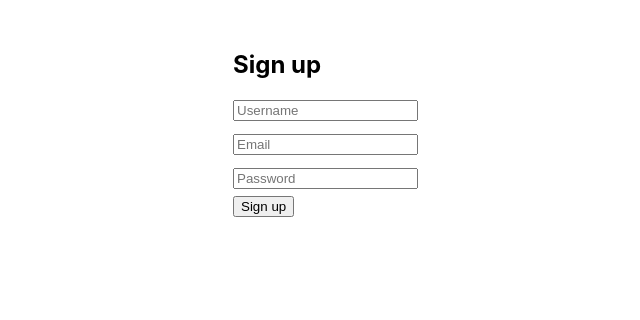
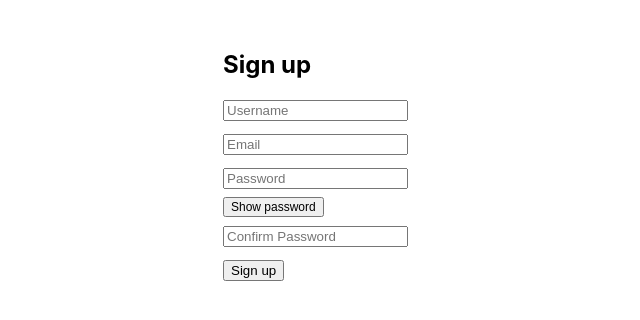
Before and after one commit to xuantrungtrinh/IELTS-app, a React (Create React App) app in the folder frontend/: page /signup in a window 1280 px wide. Shown: the top 320 px of the page, without its empty margins (257-897 px from the left). Built offline with nearby package versions, Linux system fonts and the light colour scheme.

Commit message:
update auth

```diff
--- a/frontend/src/App.js
+++ b/frontend/src/App.js
@@ -4,6 +4,7 @@ import Login from "./pages/Login";
 import Home from "./pages/Home";
 import Dashboard from "./pages/Dashboard";
 import ProtectedRoute from "./pages/ProtectedRoute";
+import NotFound from "./pages/NotFound";
 
 function App() {
   return (
@@ -21,6 +22,9 @@ function App() {
             </ProtectedRoute>
           }
         />
+
+        {/* 404 route */}
+        <Route path="*" element={<NotFound />} />
       </Routes>
     </BrowserRouter>
   );
--- a/frontend/src/pages/Login.js
+++ b/frontend/src/pages/Login.js
@@ -45,7 +45,7 @@ function Login() {
 
   return (
     <div style={{ maxWidth: "300px", margin: "50px auto" }}>
-      <h2>Login</h2>
+      <h2>Log in</h2>
 
       {error && <p style={{ color: "red" }}>{error}</p>}
       {success && <p style={{ color: "green" }}>{success}</p>}
@@ -71,7 +71,7 @@ function Login() {
           />
         </div>
 
-        <button type="submit">Login</button>
+        <button type="submit">Log in</button>
       </form>
 
     </div>
--- /dev/null
+++ b/frontend/src/pages/NotFound.js
@@ -0,0 +1,18 @@
+import { Link } from "react-router-dom";
+
+function NotFound() {
+  return (
+    <div style={{ textAlign: "center", marginTop: "80px" }}>
+      <h1>404</h1>
+      <h2>Oops! We can't find that page.</h2>
+      <p>
+        Sorry, the page you were looking for doesn’t exist.
+      </p>
+      <Link to="/">
+        <button>Go back home</button>
+      </Link>
+    </div>
+  );
+}
+
+export default NotFound;
--- a/frontend/src/pages/Signup.js
+++ b/frontend/src/pages/Signup.js
@@ -5,14 +5,34 @@ function Signup() {
   const [username, setUsername] = useState("");
   const [email, setEmail] = useState("");
   const [password, setPassword] = useState("");
+  const [confirmPassword, setConfirmPassword] = useState("");
+  const [showPassword, setShowPassword] = useState(false);
   const [passwordTouched, setPasswordTouched] = useState(false);
   const [message, setMessage] = useState("");
 
   const navigate = useNavigate();
 
+  // 🔹 CHANGED: Simplified strength logic based only on length
+  const getPasswordStrength = () => {
+    if (password.length < 6) return "Weak";
+    if (password.length >= 12) return "Strong";
+    return "Medium"; // 6–11 characters
+  };
+
   const handleSignup = async (e) => {
     e.preventDefault();
     setMessage("");
+
+    // 🔹 ADDED: Prevent submit if password < 6
+    if (password.length < 6) {
+      setMessage("Password must be at least 6 characters");
+      return;
+    }
+
+    if (password !== confirmPassword) {
+      setMessage("Passwords do not match");
+      return;
+    }
 
     try {
       const res = await fetch("https://ielts-app-x5f5.onrender.com/signup", {
@@ -42,7 +62,7 @@ function Signup() {
   };
 
   return (
-    <div style={{ maxWidth: "300px", margin: "50px auto" }}>
+    <div style={{ maxWidth: "320px", margin: "50px auto" }}>
       <h2>Sign up</h2>
 
       {message && <p>{message}</p>}
@@ -69,7 +89,7 @@ function Signup() {
 
         <div style={{ marginBottom: "6px" }}>
           <input
-            type="password"
+            type={showPassword ? "text" : "password"}
             placeholder="Password"
             value={password}
             onChange={(e) => setPassword(e.target.value)}
@@ -79,16 +99,53 @@ function Signup() {
           />
         </div>
 
-        {/* Password hint logic */}
+        <div style={{ marginBottom: "8px" }}>
+          <button
+            type="button"
+            onClick={() => setShowPassword(!showPassword)}
+            style={{ fontSize: "12px" }}
+          >
+            {showPassword ? "Hide password" : "Show password"}
+          </button>
+        </div>
+
+        {/* Show rule if < 6 characters */}
         {passwordTouched && password.length > 0 && password.length < 6 && (
-          <small style={{ color: "red", display: "block", marginBottom: "12px" }}>
+          <small style={{ color: "red", display: "block", marginBottom: "8px" }}>
             Password must be at least 6 characters.
           </small>
         )}
 
+        {/* 🔹 CHANGED: Strength now purely based on length */}
         {passwordTouched && password.length >= 6 && (
-          <small style={{ color: "green", display: "block", marginBottom: "12px" }}>
-            Password looks good ✔
+          <small
+            style={{
+              display: "block",
+              marginBottom: "8px",
+              color:
+                getPasswordStrength() === "Strong"
+                  ? "green"
+                  : "orange"
+            }}
+          >
+            Strength: {getPasswordStrength()}
+          </small>
+        )}
+
+        {/* Confirm Password */}
+        <div style={{ marginBottom: "12px" }}>
+          <input
+            type="password"
+            placeholder="Confirm Password"
+            value={confirmPassword}
+            onChange={(e) => setConfirmPassword(e.target.value)}
+            required
+          />
+        </div>
+
+        {confirmPassword && password !== confirmPassword && (
+          <small style={{ color: "red", display: "block", marginBottom: "12px" }}>
+            Passwords do not match
           </small>
         )}
 
```
